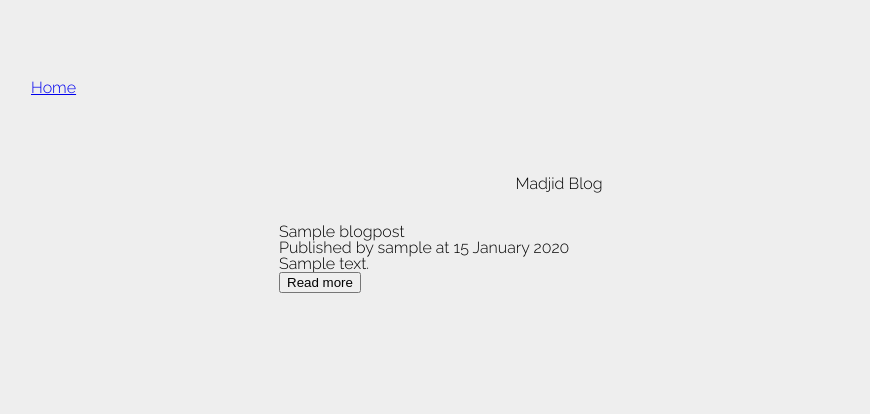
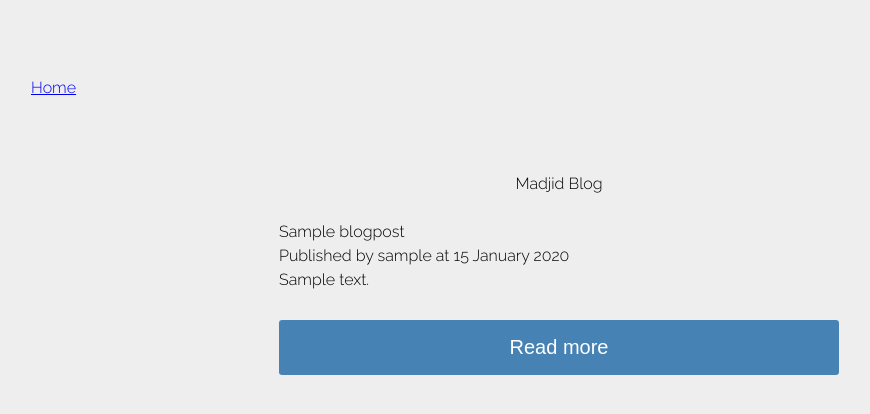
Before and after one commit to madjid2714/django_blog, a Django app: page /blog/ in a window 1280 px wide. Shown: the top 414 px of the page, without its empty margins (81-951 px from the left). Run offline with Django 4.2, Linux system fonts and the light colour scheme; tables that the repository leaves empty hold one stand-in row (values such as "Sample post").

Commit message:
[develop]:  add more style to my blog

```diff
--- a/src/posts/static/css/style.css
+++ b/src/posts/static/css/style.css
@@ -31,3 +31,80 @@ nav {
 	width: 85%;
 	}
 }
+
+.post-title{
+	display: flex;
+	align-items: center;
+}
+
+.post-title a {
+	color: steelblue;
+	text-decoration: none;
+	margin-left: .5rem;
+}
+
+.post-title a:last-child{
+	color: red;
+}
+
+.post-title > div {
+	margin-left: auto;
+}
+
+.post-author {
+	margin: .5rem 0;
+}
+.post-excerpt{
+	margin-bottom: 1rem ;
+}
+
+
+.post-detail {
+	display: flex;
+	flex-direction: column;
+	align-items: center;
+}
+
+.post-detail > h1 {
+	text-transform: uppercase;
+	margin-bottom: 1rem;
+}
+
+input, textarea {
+	display: block;
+	padding: .75rem;
+	line-height: 1.5;
+	font-size: 1rem;
+	border: 1px solid grey;
+	border-radius:.25rem ;
+	min-width: 600px;
+
+}
+
+label {
+	display: inline-block;
+	box-sizing: border-box;
+	margin: 1rem 0;
+}
+
+.btn {
+	padding: 1rem;
+	border: none;
+	font-weight: 500;
+	font-size: 1.25rem;
+	border-radius: .2rem;
+	color: white;
+	width: 100%;
+	margin-top: 1rem;
+	cursor: pointer;
+}
+
+.btn-submit {
+background-color: steelblue;
+
+}
+
+.btn-delete {
+
+background-color: indianred;
+}
--- a/src/posts/templates/posts/blogpost_confirm_delete.html
+++ b/src/posts/templates/posts/blogpost_confirm_delete.html
@@ -8,7 +8,7 @@
 <form method="POST">
 	{% csrf_token %}
 	<p> Are you sur to delete this post "{{ post.title }}" ?</p>
-	<input type="submit" value="Delete">
+	<input class="btn btn-delete" type="submit" value="Delete">
 
 </form>
 {%  endblock %}
--- a/src/posts/templates/posts/blogpost_create.html
+++ b/src/posts/templates/posts/blogpost_create.html
@@ -8,7 +8,7 @@
 <form method="POST">
 	{% csrf_token %}
 	{{ form }}
-	<input type="submit" value="Create">
+	<input class="btn btn-submit" type="submit" value="Create">
 
 </form>
 {%  endblock %}
--- a/src/posts/templates/posts/blogpost_detail.html
+++ b/src/posts/templates/posts/blogpost_detail.html
@@ -4,7 +4,7 @@
 {%  endblock %}
 
 {% block content %}
-<article>
+<article class="post-detail">
 	<h1>{{ post.title}}</h1>
 	<div>{{ post.content|linebreaks|safe}}</div>
 </article>
--- a/src/posts/templates/posts/blogpost_edit.html
+++ b/src/posts/templates/posts/blogpost_edit.html
@@ -8,7 +8,7 @@
 <form method="POST">
 	{% csrf_token %}
 	{{ form }}
-	<input type="submit" value="Edit">
+	<input class="btn btn-submit" type="submit" value="Edit">
 
 </form>
 {%  endblock %}
--- a/src/posts/templates/posts/blogpost_list.html
+++ b/src/posts/templates/posts/blogpost_list.html
@@ -7,18 +7,23 @@
 		<h1> Madjid Blog</h1>
 	{% for post in posts %}
 	<article>
-		<h1>{{ post.title}}</h1>
-		<div>
+		<div class="post-title">
+		<h2>{{ post.title}}</h2>
+
 			{% if request.user.is_authenticated %}
+			<div>
 				<a href="{% url 'posts:edit' slug=post.slug %}"> Edit Post </a>
 				<a href="{% url 'posts:delete' slug=post.slug %}"> Delete Post </a>
+			</div>
 			{% endif %}
 		</div>
-		<h5> Published by <i> {{ post.author_or_default }} </i> at {{ post.created_on|date:'j F Y'}}</h5>
-		<p>{{ post.content|safe|truncatewords:50}}</p>
+
+		<h5 class="post-author"> Published by <i> {{ post.author_or_default }} </i> at {{ post.created_on|date:'j F Y'}}</h5>
+		<p class="post-excerpt">{{ post.content|safe|truncatewords:50}}</p>
 		<form action="{% url 'posts:post' slug=post.slug %}">
-			<button> Read more </button>
+			<button class="btn btn-submit"> Read more </button>
 		</form>
+
 	</article>
 
 
```
